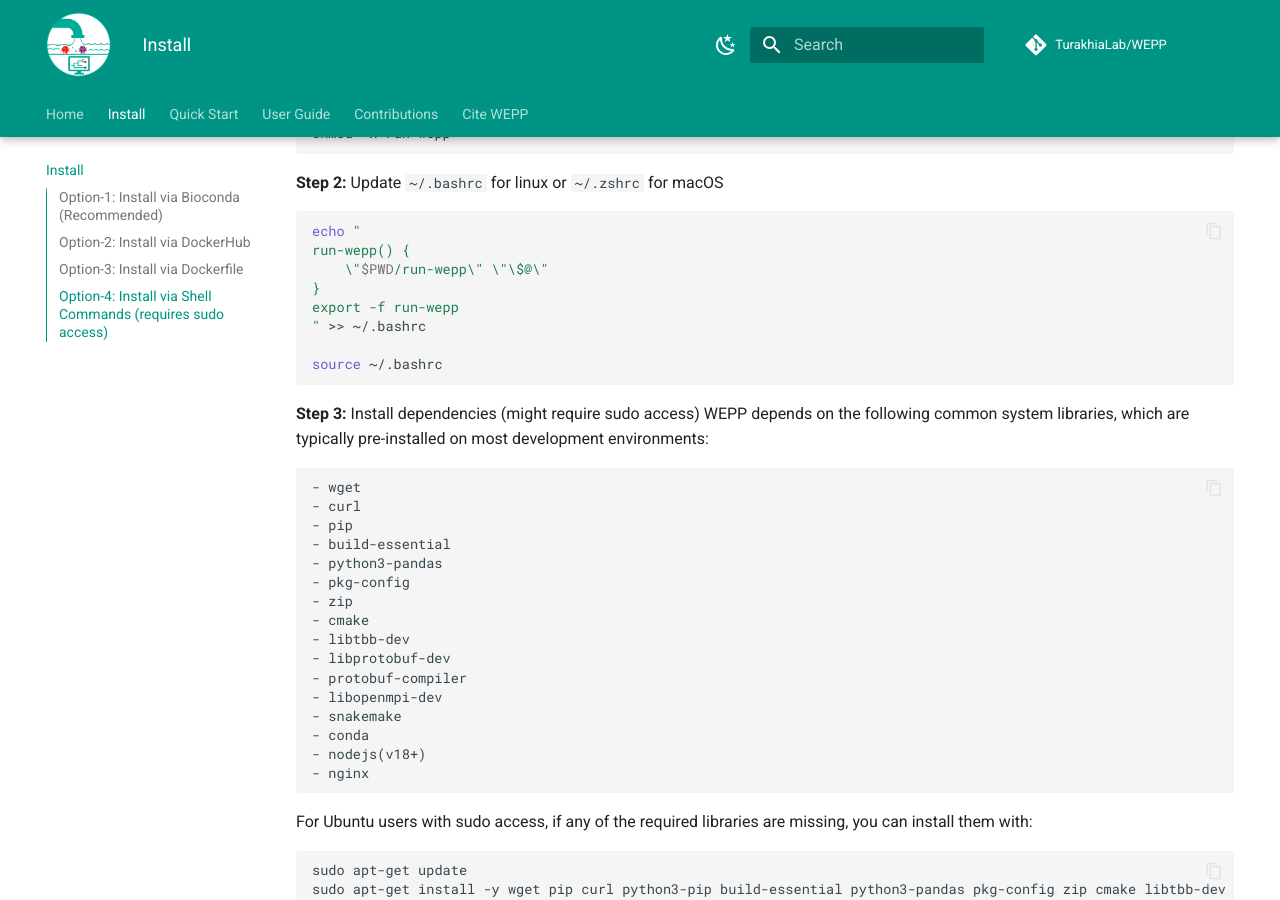
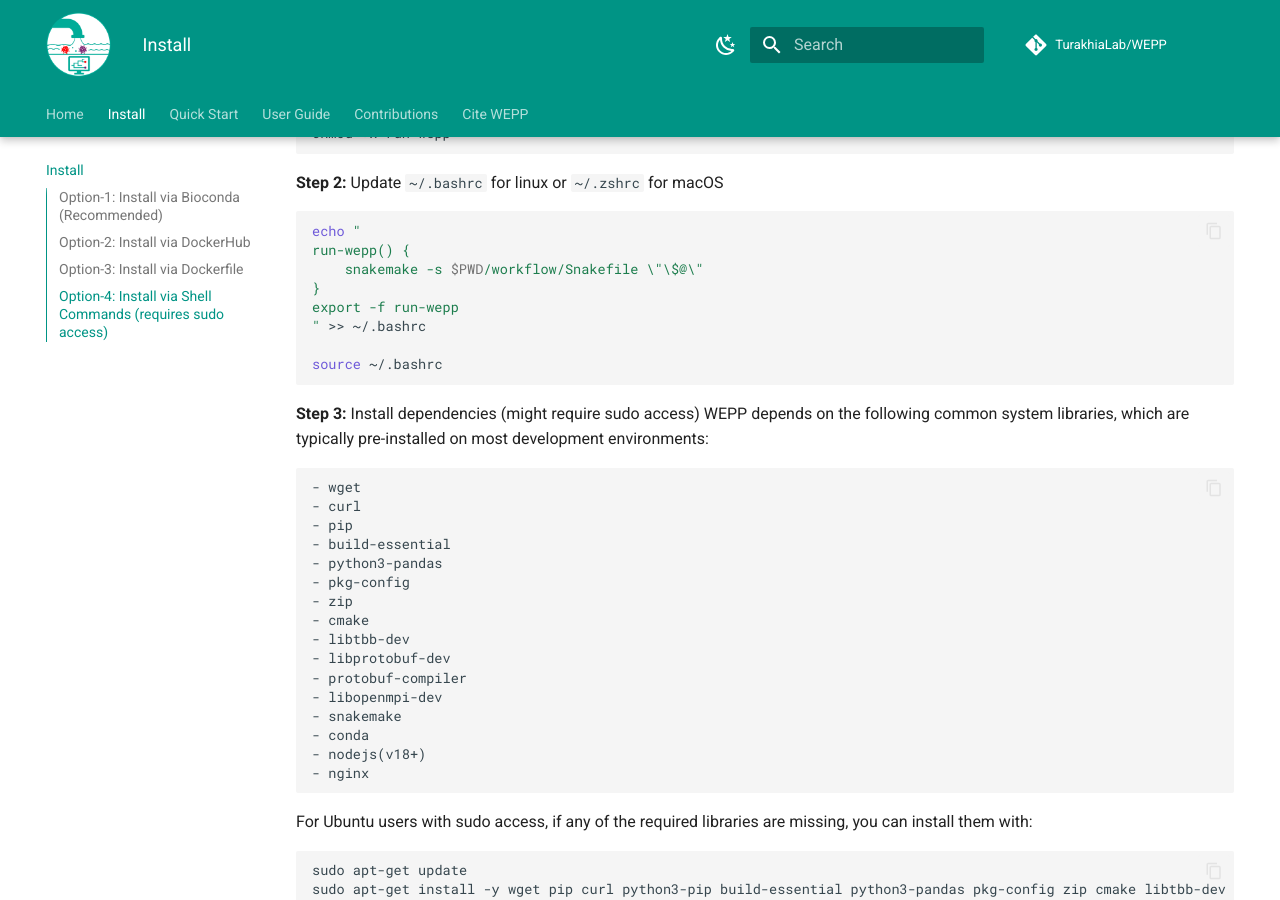
Before and after one commit to TurakhiaLab/WEPP, an MkDocs documentation site: the page built from docs/install.md, in a window 1280 px wide and 900 px high, scrolled down 2423 px. Built offline with MkDocs 1.6.1 and Material for MkDocs 9.7.7, drawn with Linux system fonts in a browser that asks for light colours; comment, search, counter and statistics services are not loaded.

Commit message:
Move dashboard Ctrl-C lifecycle handling into Snakemake

````diff
--- a/docs/install.md
+++ b/docs/install.md
@@ -96,7 +96,7 @@ chmod +x run-wepp
 ```bash
 echo "
 run-wepp() {
-    \"$PWD/run-wepp\" \"\$@\"
+    snakemake -s $PWD/workflow/Snakefile \"\$@\"
 }
 export -f run-wepp
 " >> ~/.bashrc
````
Also changed, not shown: README.md (+1 -1 lines), 3 other files.
